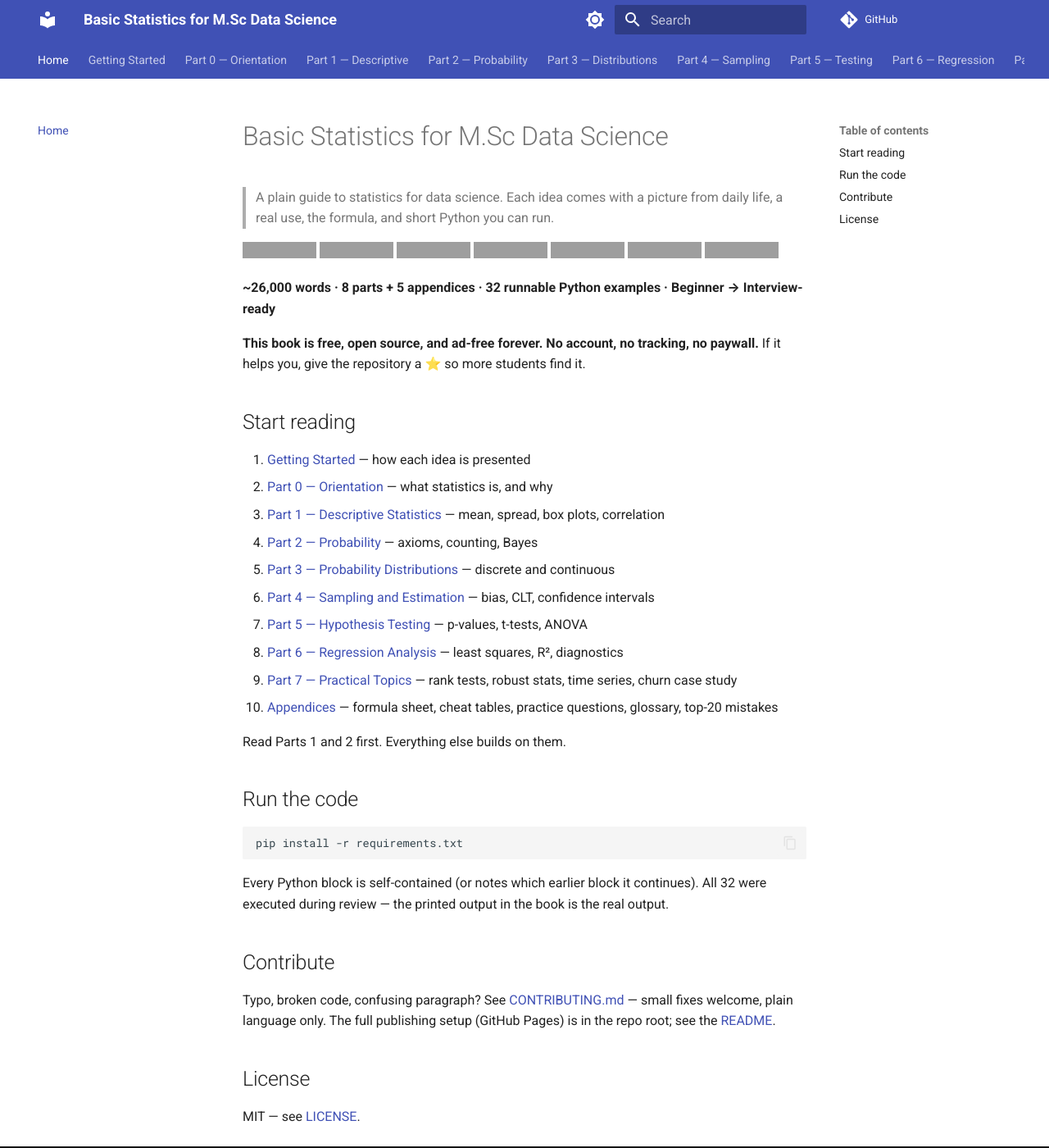
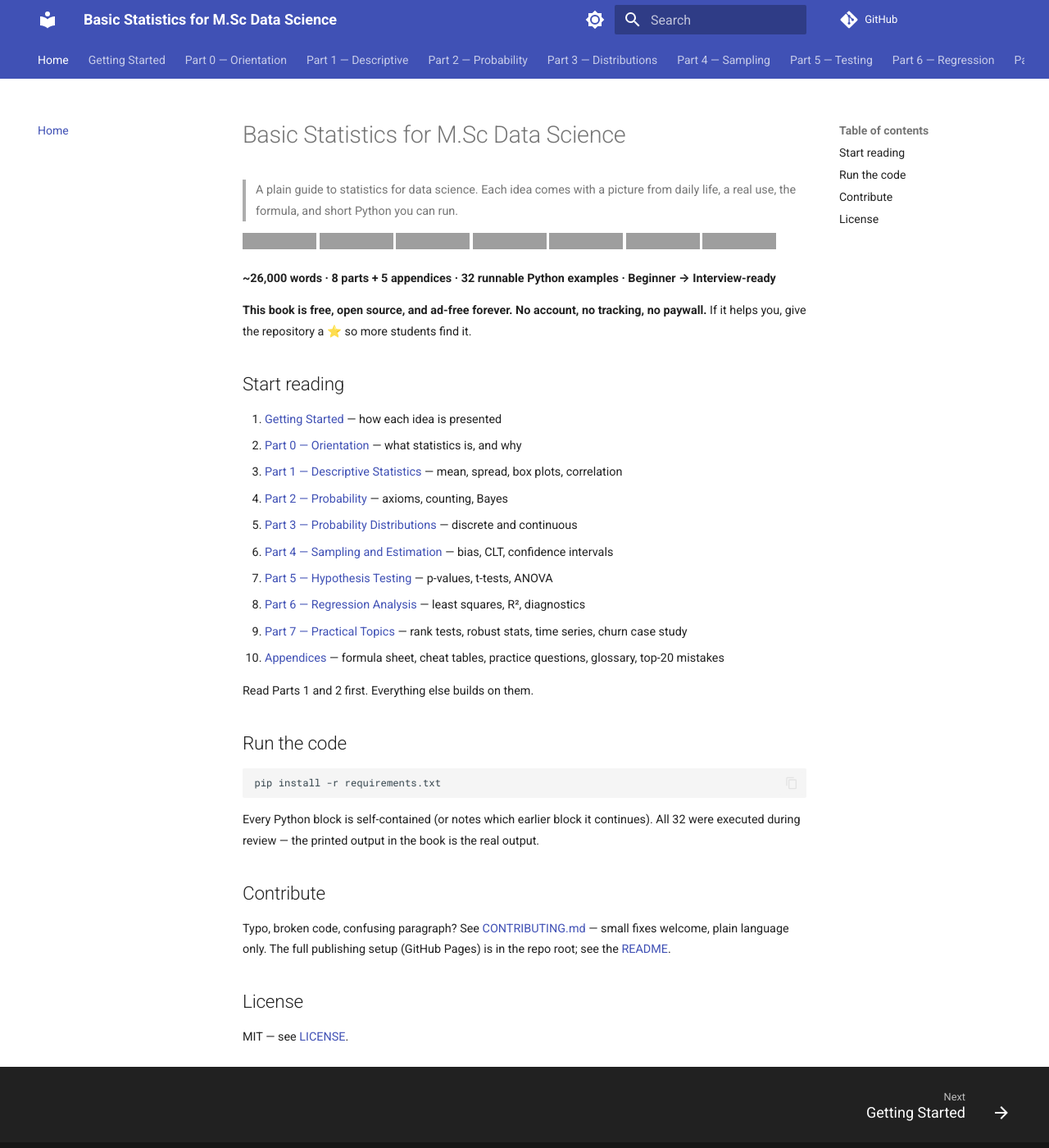
Before and after one commit to sabuz796/basic-statistics-for-data-science, an MkDocs documentation site: the page built from docs/index.md, in a window 1280 px wide and 1400 px high, cut to the strip 0-1400 px from the top of the window. Shown: the whole strip at 82% size. Built offline with MkDocs 1.6.1 and Material for MkDocs 9.7.7, drawn with Linux system fonts in a browser that asks for light colours; a script that is not in the unit is left out; comment, search, counter and statistics services are not loaded; grey boxes are pictures that could not be loaded.

Commit message:
Add prev/next navigation, instant loading, and reading-width typography

```diff
--- a/docs/stylesheets/extra.css
+++ b/docs/stylesheets/extra.css
@@ -23,3 +23,15 @@
   --md-default-fg-color--lighter: #00000052;
   --md-default-bg-color: #fff;
 }
+
+/* Reading comfort: GitBook-style measure and rhythm.
+   - Cap the text column near 72 characters for a comfortable line length.
+   - Slightly larger base font and looser line-height for long-form reading. */
+.md-content__inner {
+  max-width: 48rem;
+}
+
+.md-typeset {
+  font-size: 0.72rem; /* Material default is 0.64rem */
+  line-height: 1.75;  /* Material default is 1.6 */
+}
--- a/mkdocs.yml
+++ b/mkdocs.yml
@@ -10,6 +10,8 @@
     - navigation.tabs
     - navigation.sections
     - navigation.top
+    - navigation.footer
+    - navigation.instant
     - search.suggest
     - search.highlight
     - content.code.copy
```
